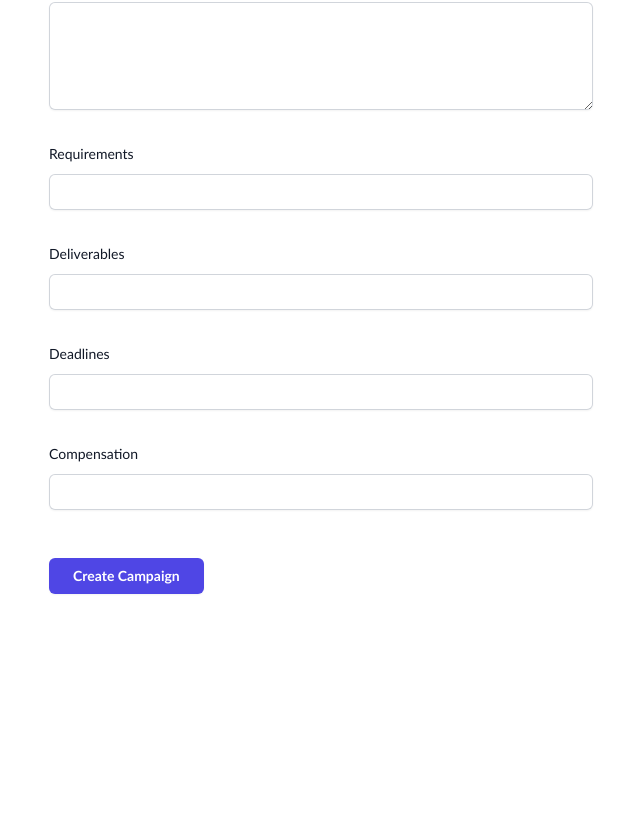
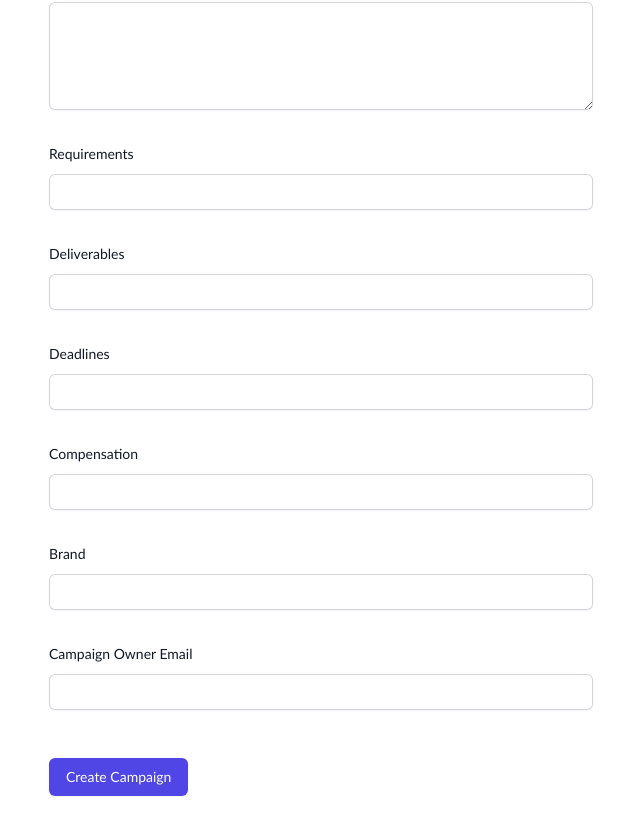
Before and after one commit to rajshah10/brand-content, a React (Create React App) app: page /campaigncreation in a window 1280 px wide. Shown: the part 370-1204 px from the top of the page, without its empty margins (319-959 px from the left). Before the commit the page ends 1012 px from the top, so only its background shows below. Built offline with nearby package versions, Linux system fonts and the light colour scheme.

Commit message:
api integration for create campaign

```diff
--- a/src/components/CampaignCreation.js
+++ b/src/components/CampaignCreation.js
@@ -1,7 +1,7 @@
 import React, { useState } from 'react';
 import MenuComponent from "./common/MenuComponent";
 import SearchOutlinedIcon from '@mui/icons-material/SearchOutlined';
-import { Container } from '@mui/material';
+import { CircularProgress, Container } from '@mui/material';
 import Header from './common/Header';
 import toast, { Toaster } from 'react-hot-toast';
 
@@ -10,6 +10,8 @@ import axios from 'axios';
 const CampaignCreation = () => {
     const [anchorEl, setAnchorEl] = useState(null);
     const [buttonColor, setButtonColor] = useState('bg-indigo-600');
+    const [loading, setLoading] = useState(false);
+
     const openMenu = Boolean(anchorEl);
     const handleClick = (event) => {
         setAnchorEl(event.currentTarget);
@@ -26,6 +28,8 @@ const CampaignCreation = () => {
         deliverables: '',
         deadlines: '',
         compensation: '',
+        COEmail: '',
+        brand: '',
         // createdDateTime: new Date().toISOString()
     });
 
@@ -38,24 +42,29 @@ const CampaignCreation = () => {
 
     const handleSubmit = async (e) => {
         e.preventDefault();
+        setLoading(true);
         // Handle the campaign data submission
         try {
-
-
             const response = await axios.post('http://localhost:5001/api/campaign', campaign);
             // console.log("response",response)
             if (response.status === 200) {
                 toast.success('Form submitted successfully!');
                 // alert("successfully submitted..!")
+                setLoading(false);
             }
 
         } catch (error) {
             console.error('Error submitting the form:', error);
+            setLoading(false);
         }
     };
 
     return (
         <>
+          <Toaster
+                position="top-right"
+                reverseOrder={false}
+            />
             <div>
                 <MenuComponent open={openMenu} anchorEl={anchorEl} handleClose={handleClose} />
                 <Header handleClick={handleClick} />
@@ -63,53 +72,27 @@ const CampaignCreation = () => {
             <div className="mx-auto px-4 sm:max-w-sm md:max-w-md lg:max-w-lg xl:max-w-xl">
 
                 <div className="my-12">
-                    <h2 class="font-bold text-lg">Create New Campaign</h2>
-                    <p class="mt-1 text-sm leading-6 text-gray-600">This information will be displayed publicly so be careful what you share.</p>
+                    <h2 className="font-bold text-lg">Create New Campaign</h2>
+                    <p className="mt-1 text-sm leading-6 text-gray-600">This information will be displayed publicly so be careful what you share.</p>
 
                     <form onSubmit={handleSubmit} className="space-y-12 mt-10">
                         <div className="">
                             <div className="grid grid-cols-1 gap-x-6 gap-y-8 sm:grid-cols-6">
-                                <div class="sm:col-span-3">
-                                    <label for="companyName" class="block text-sm font-medium leading-6 text-gray-900">Company Name</label>
-                                    <div class="mt-2">
-                                        <input type="text" name="companyName" id="first-name" autocomplete="given-name" value={campaign.companyName}
-                                            onChange={handleChange} class="block w-full px-2 rounded-md border-0 py-1.5 text-gray-900 shadow-sm ring-1 ring-inset ring-gray-300 placeholder:text-gray-400 outline-none  sm:text-sm sm:leading-6 px-2" />
+                                <div className="sm:col-span-3">
+                                    <label htmlFor="companyName" className="block text-sm font-medium leading-6 text-gray-900">Company Name</label>
+                                    <div className="mt-2">
+                                        <input type="text" name="companyName" id="first-name" autoComplete="given-name" value={campaign.companyName}
+                                            onChange={handleChange} className="block w-full px-2 rounded-md border-0 py-1.5 text-gray-900 shadow-sm ring-1 ring-inset ring-gray-300 placeholder:text-gray-400 outline-none  sm:text-sm sm:leading-6 px-2" />
                                     </div>
                                 </div>
 
-                                <div class="sm:col-span-3">
-                                    <label for="campaignTitle" class="block text-sm font-medium leading-6 text-gray-900">Campaign Title</label>
-                                    <div class="mt-2">
-                                        <input type="text" name="campaignTitle" id="last-name" autocomplete="family-name" value={campaign.campaignTitle}
-                                            onChange={handleChange} class="block w-full px-2 rounded-md border-0 py-1.5 text-gray-900 shadow-sm ring-1 ring-inset ring-gray-300 placeholder:text-gray-400 outline-none  sm:text-sm sm:leading-6 px-2" />
+                                <div className="sm:col-span-3">
+                                    <label htmlFor="campaignTitle" className="block text-sm font-medium leading-6 text-gray-900">Campaign Title</label>
+                                    <div className="mt-2">
+                                        <input type="text" name="campaignTitle" id="last-name" autoComplete="family-name" value={campaign.campaignTitle}
+                                            onChange={handleChange} className="block w-full px-2 rounded-md border-0 py-1.5 text-gray-900 shadow-sm ring-1 ring-inset ring-gray-300 placeholder:text-gray-400 outline-none  sm:text-sm sm:leading-6 px-2" />
                                     </div>
                                 </div>
-                                {/* <div className="sm:col-span-3">
-                                    <label htmlFor="companyName" className="block text-sm font-medium leading-6 text-gray-900">Company Name</label>
-                                    <div className="mt-2 flex rounded-md shadow-sm ring-1 ring-inset ring-gray-300 sm:max-w-md">
-                                        <input
-                                            type="text"
-                                            name="companyName"
-                                            id="companyName"
-                                            value={campaign.companyName}
-                                            onChange={handleChange}
-                                            className="block flex-1 border-0 bg-transparent py-1.5 pl-3 text-gray-900 placeholder:text-gray-400 sm:text-sm sm:leading-6 outline-none"
-                                        />
-                                    </div>
-                                </div>
-                                <div className="sm:col-span-3">
-                                    <label htmlFor="campaignTitle" className="block text-sm font-medium leading-6 text-gray-900">Campaign Title</label>
-                                    <div className="mt-2 flex rounded-md shadow-sm ring-1 ring-inset ring-gray-300 sm:max-w-md">
-                                        <input
-                                            type="text"
-                                            name="campaignTitle"
-                                            id="campaignTitle"
-                                            value={campaign.campaignTitle}
-                                            onChange={handleChange}
-                                            className="block flex-1 border-0 bg-transparent py-1.5 pl-3 text-gray-900 placeholder:text-gray-400 sm:text-sm sm:leading-6 outline-none"
-                                        />
-                                    </div>
-                                </div> */}
                                 <div className="col-span-full">
                                     <label htmlFor="campaignDescription" className="block text-sm font-medium leading-6 text-gray-900">Campaign Description</label>
                                     <div className="mt-2">
@@ -175,6 +158,32 @@ const CampaignCreation = () => {
                                         />
                                     </div>
                                 </div>
+                                <div className="col-span-full">
+                                    <label htmlFor="brand" className="block text-sm font-medium leading-6 text-gray-900">Brand</label>
+                                    <div className="mt-2">
+                                        <input
+                                            type="text"
+                                            name="brand"
+                                            id="brand"
+                                            value={campaign.brand}
+                                            onChange={handleChange}
+                                            className="block w-full px-2 rounded-md border-0 py-1.5 text-gray-900 shadow-sm ring-1 ring-inset ring-gray-300 placeholder:text-gray-400 sm:text-sm sm:leading-6 outline-none"
+                                        />
+                                    </div>
+                                </div>
+                                <div className="col-span-full">
+                                    <label htmlFor="COEmail" className="block text-sm font-medium leading-6 text-gray-900">Campaign Owner Email</label>
+                                    <div className="mt-2">
+                                        <input
+                                            type="text"
+                                            name="COEmail"
+                                            id="COEmail"
+                                            value={campaign.COEmail}
+                                            onChange={handleChange}
+                                            className="block w-full px-2 rounded-md border-0 py-1.5 text-gray-900 shadow-sm ring-1 ring-inset ring-gray-300 placeholder:text-gray-400 sm:text-sm sm:leading-6 outline-none"
+                                        />
+                                    </div>
+                                </div>
                                 {/* <div className="col-span-full">
                                     <label htmlFor="createdDateTime" className="block text-sm font-medium leading-6 text-gray-900">Created DateTime</label>
                                     <div className="mt-2">
@@ -191,9 +200,10 @@ const CampaignCreation = () => {
                             </div>
                         </div>
                         <button
-                            className={` bg-indigo-600 rounded-md px-6 py-1.5 text-sm font-semibold leading-6 text-white shadow-sm hover:${buttonColor} focus-visible:outline focus-visible:outline-2 focus-visible:outline-offset-2 focus-visible:outline-indigo-600`}
+                            type="submit"
+                            className="py-2 px-4 border border-transparent rounded-md shadow-sm text-sm font-medium text-white bg-indigo-600 hover:bg-indigo-700 focus:outline-none focus:ring-2 focus:ring-offset-2 focus:ring-slate-100"
                         >
-                            Create Campaign
+                            {loading ? <CircularProgress size={"22px"} sx={{ color: "white" }} />: " Create Campaign"}
                         </button>
 
                     </form>
```
